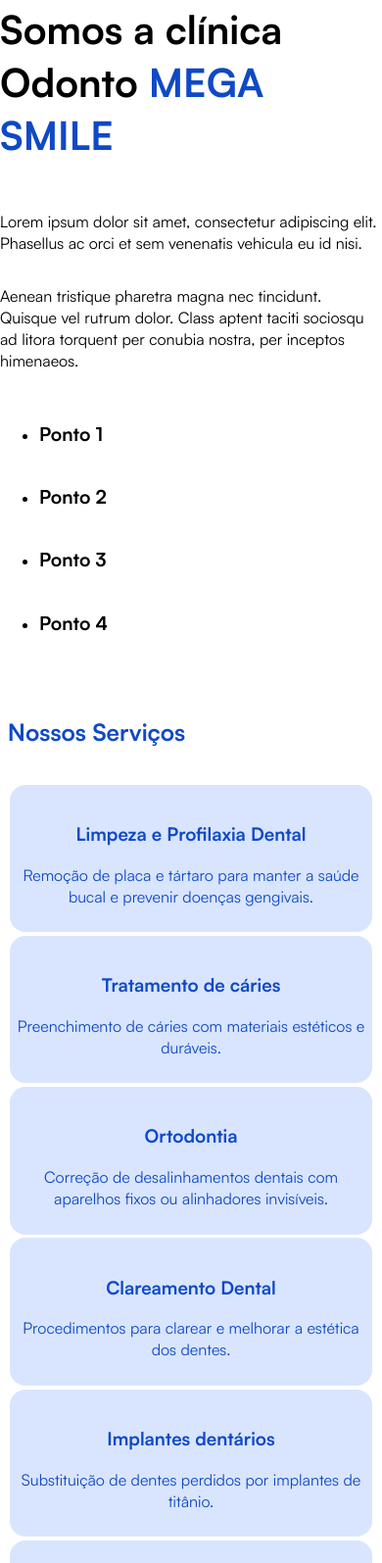
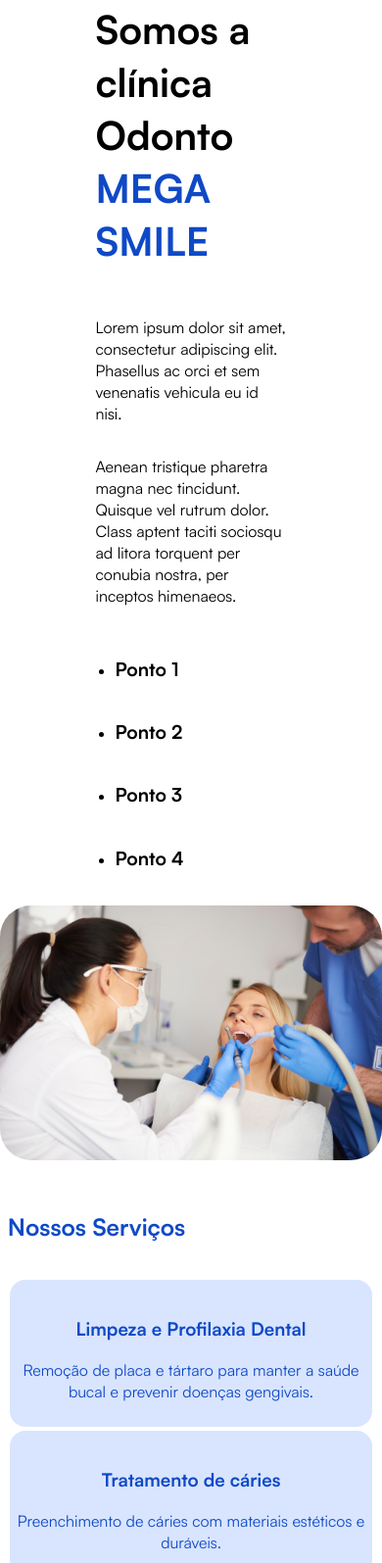
Before and after one commit to peDrexx/lp-clinica-odonto-1, a plain HTML site: page index.html in a window 390 px wide. Shown: the part 1423-3018 px from the top of the page at 98% size. Drawn offline with Linux system fonts and the light colour scheme.

Commit message:
Animacao do flex dos profissionais

```diff
--- a/index.html
+++ b/index.html
@@ -61,9 +61,9 @@
             </p>
         </div>
     </section>
-    <section class="sobre-nos">
+    <section class="sobre-nos" id="sobre-nos">
         <div class="sobre-nos-img">
-
+            <img src="./img/img-sobre-nos.jpg" alt="">
         </div>
         <div class="sobre-nos-content">
             <h3>Sobre nós</h3>
@@ -85,7 +85,7 @@
         </div>
     </section>
 
-    <section class="nossos-servicos">
+    <section class="nossos-servicos" id="nossos-servicos">
         <h1>Nossos Serviços</h1>
         <div class="servicos-cards">
             <div class="servicos-card">
--- a/styles/main.css
+++ b/styles/main.css
@@ -230,6 +230,7 @@ body {
     width: 100%;
     display: flex;
     flex-direction: row;
+    gap: 2%;
 }
 
 @media (max-width: 762px) {
@@ -242,11 +243,27 @@ body {
     flex: 50%;
 }
 
+.sobre-nos-img img {
+    width: 100%;
+    position: relative;
+    border-radius: 0 2rem 2rem 0;
+}
+
+@media (max-width: 762px) {
+    .sobre-nos-img img {
+        border-radius: 2rem;
+    }
+}
+
 .sobre-nos-content {
     flex: 50%;
     display: flex;
     flex-direction: column;
-    align-items: start;
+    align-items: center;
+}
+
+.sobre-nos-content > * {
+    width: 50%;
 }
 
 .sobre-nos-content h3 {
@@ -379,10 +396,15 @@ body {
 
 
 .dentista-card {
-    width: 15%;
+    flex: calc(1/5);
     height: 100%;
     background-size: cover;
     background-position: center;
+    transition: all .5s;
+}
+
+.dentista-card:hover {
+    flex: calc(1/3);
 }
 
 #dentista-1 {
```
Also changed, not shown: img/img-sobre-nos.jpg (renamed from img/two-dentists-doing-their-work-dentist-s-clinic.jpg).
